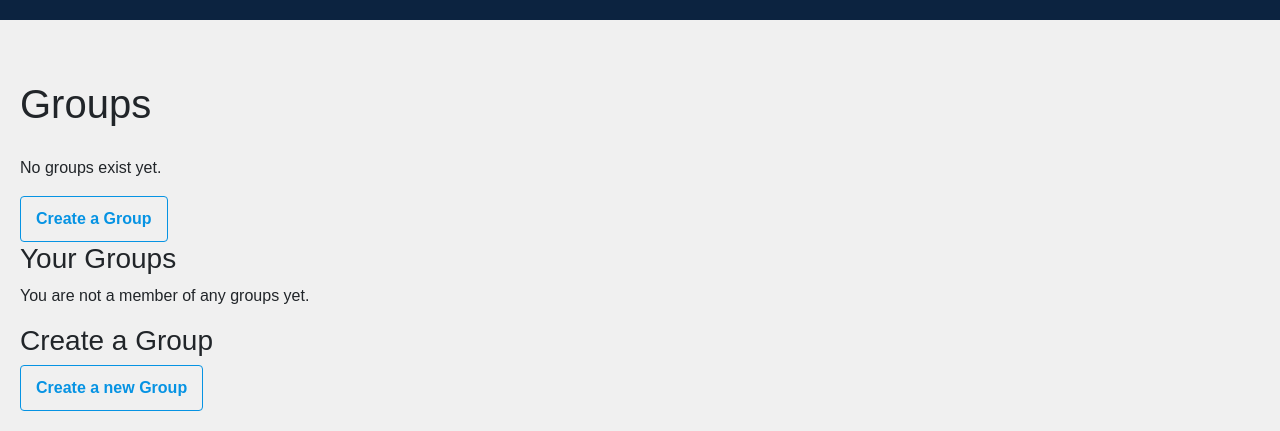
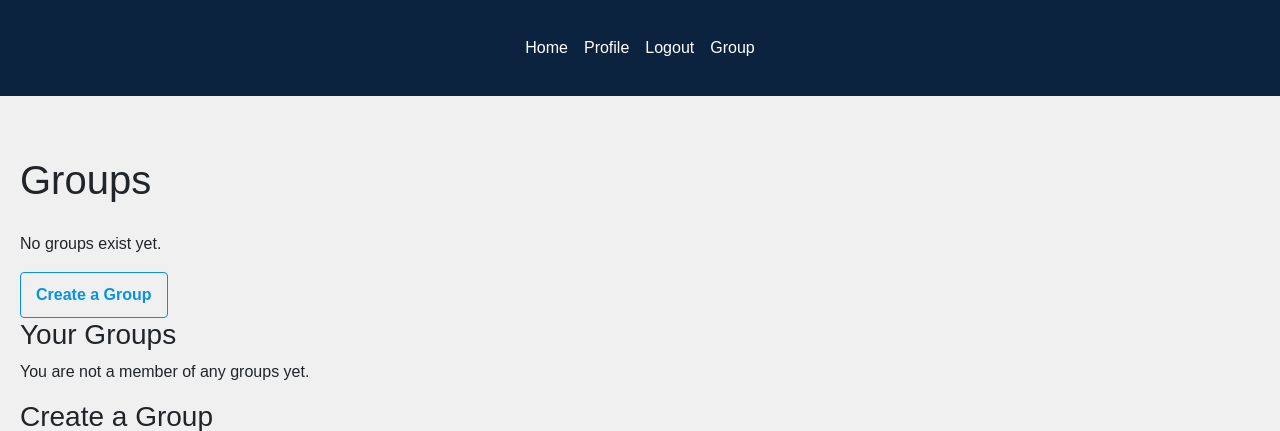
Before and after one commit to N-Ghi/Final-Project-21, a Python web app: template study/templates/group.html in a window 1280 px wide. Shown: the top 431 px of the page. Run offline with Jinja, Linux system fonts and the light colour scheme; the template is opened without the code that fills it, so the values that code supplies are empty.

Commit message:
changed the navbar.html

```diff
--- a/study/templates/navbar.html
+++ b/study/templates/navbar.html
@@ -3,7 +3,6 @@
 <head>
     <meta charset="UTF-8">
     <meta name="viewport" content="width=device-width, initial-scale=1.0">
-
     <link rel="stylesheet" href="https://cdn.jsdelivr.net/npm/bootstrap@4.3.1/dist/css/bootstrap.min.css" integrity="sha384-ggOyR0iXCbMQv3Xipma34MD+dH/1fQ784/j6cY/iJTQUOhcWr7x9JvoRxT2MZw1T" crossorigin="anonymous">
 
     <style>
@@ -16,25 +15,9 @@
         nav {
             background-color: #0c2340;
             color: white;
-            padding: 10px;
-        }
-        .navbar-nav {
-            list-style: none;
-            padding: 0;
-            margin: 0;
-            display: flex;
-            justify-content: space-around;
-        }
-        .nav-item {
-            margin: 0;
         }
         .nav-link {
-            color: white;
-            text-decoration: none;
-            padding: 10px 15px;
-            display: inline-block;
-            border-radius: 4px;
-            font-weight: bold;
+            color: white !important;
         }
         .nav-link:hover, .nav-link.active {
             background-color: #3d6b9d;
@@ -73,9 +56,13 @@
 </head>
 <body>
     <main>
-        <nav>
+        <nav class="navbar navbar-expand-lg">
+            <div class="container">
+                <button class="navbar-toggler" type="button" data-toggle="collapse" data-target="#navbarNav" aria-controls="navbarNav" aria-expanded="false" aria-label="Toggle navigation">
+                    <span class="navbar-toggler-icon"></span>
+                </button>
                 <div class="collapse navbar-collapse" id="navbarNav">
-                <ul class="navbar-nav">
+                    <ul class="navbar-nav mx-auto">
                         <li class="nav-item">
                             <a class="nav-link" href="{{ url_for('dashboard') }}">Home</a>
                         </li>
@@ -89,6 +76,7 @@
                             <a class="nav-link" href="{{ url_for('group') }}">Group</a>
                         </li>
                     </ul>
+                </div>
             </div>
         </nav>
         <div class="container">
@@ -118,11 +106,9 @@
     </main>
     {% block content %}{% endblock %}
     <!--Bootstrap JavaScript and jQuery-->
-
     <script src="https://code.jquery.com/jquery-3.3.1.slim.min.js" integrity="sha384-q8i/X+965DzO0rT7abK41JStQIAqVgRVzpbzo5smXKp4YfRvH+8abtTE1Pi6jizo" crossorigin="anonymous"></script>
     <script src="https://cdn.jsdelivr.net/npm/popper.js@1.14.7/dist/umd/popper.min.js" integrity="sha384-UO2eT0CpHqdSJQ6hJty5KVphtPhzWj9WO1clHTMGa3JDZwrnQq4sF86dIHNDz0W1" crossorigin="anonymous"></script>
     <script src="https://cdn.jsdelivr.net/npm/bootstrap@4.3.1/dist/js/bootstrap.min.js" integrity="sha384-JjSmVgyd0p3pXB1rRibZUAYoIIy6OrQ6VrjIEaFf/nJGzIxFDsf4x0xIM+B07jRM" crossorigin="anonymous"></script>
-
     {% block scripts %}{% endblock %}
 </body>
 </html>
```
Lines whose indentation alone changed are shown as unchanged.
